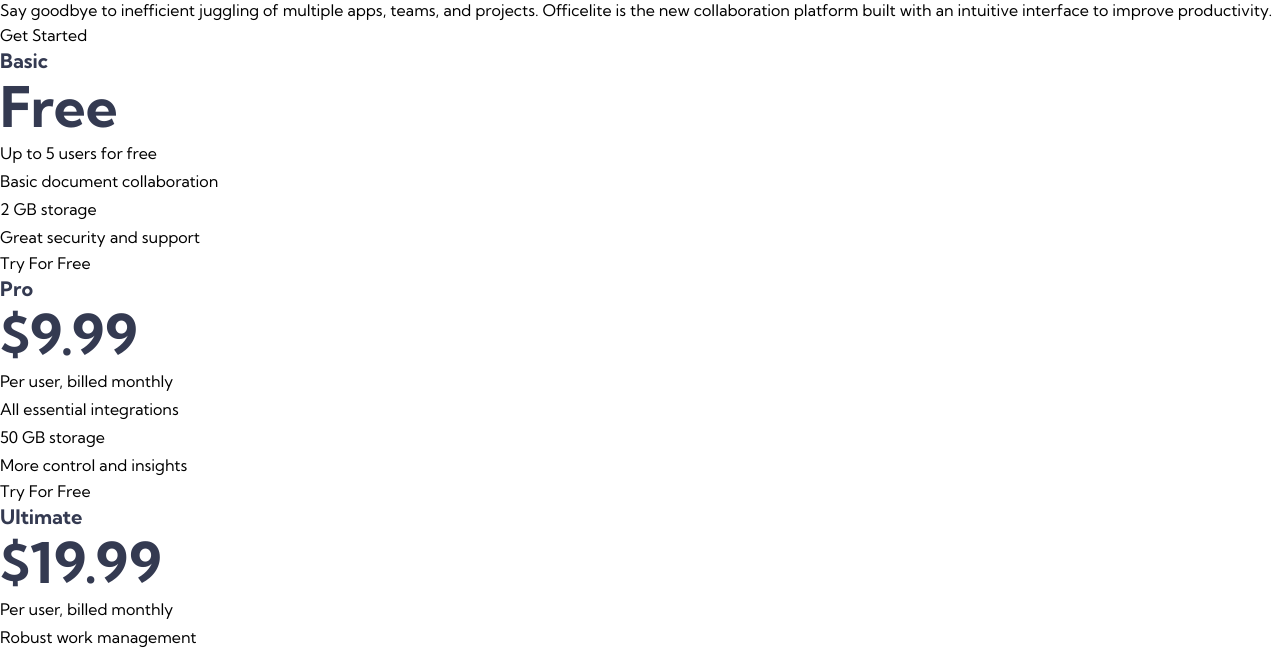
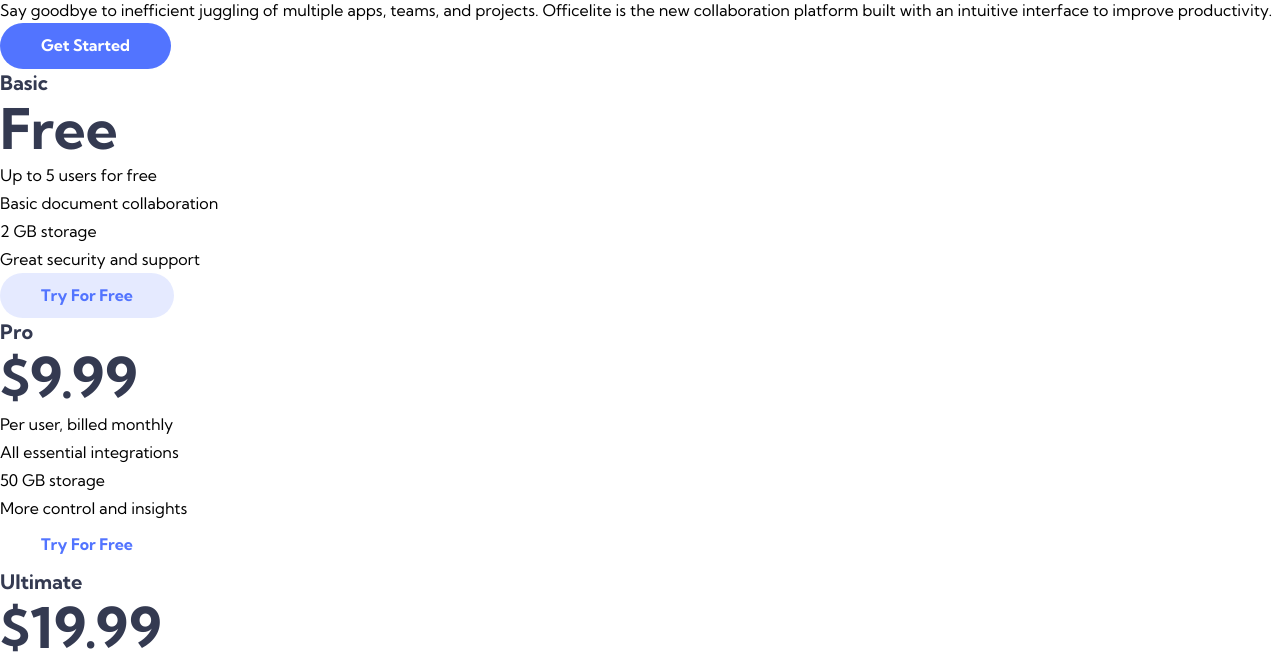
Before and after one commit to VCarames/FM--Officelite-Coming-Soon-Website-, a website: page index.html in a window 1280 px wide. Shown: the part 687-1344 px from the top of the page. Drawn offline with nearby package versions, Linux system fonts and the light colour scheme; files that its build step writes are made by us from their sources.

Commit message:
Buttons [SCSS]

```diff
--- a/index.html
+++ b/index.html
@@ -40,7 +40,9 @@
               an intuitive interface to improve productivity.
             </p>
 
-            <a href="/sign-up.html" class="intro-section__btn">Get Started</a>
+            <a href="/sign-up.html" class="intro-section__btn btn btn--blue"
+              >Get Started</a
+            >
           </div>
         </div>
       </section>
@@ -64,7 +66,9 @@
               <li>Great security and support</li>
             </ul>
 
-            <a href="/sign-up.html" class="plans-section__plan-btn"
+            <a
+              href="/sign-up.html"
+              class="plans-section__plan-btn btn btn--gray"
               >Try For Free</a
             >
           </div>
@@ -85,7 +89,9 @@
               <li>More control and insights</li>
             </ul>
 
-            <a href="/sign-up.html" class="plans-section__plan-btn"
+            <a
+              href="/sign-up.html"
+              class="plans-section__plan-btn btn btn--white"
               >Try For Free</a
             >
           </div>
@@ -106,7 +112,9 @@
               <li>VIP support</li>
             </ul>
 
-            <a href="/sign-up.html" class="plans-section__plan-btn"
+            <a
+              href="/sign-up.html"
+              class="plans-section__plan-btn btn btn--gray"
               >Try For Free</a
             >
           </div>
@@ -140,7 +148,7 @@
           </div>
         </div>
 
-        <a href="/sign-up.html" class="footer__btn">Get Started</a>
+        <a href="/sign-up.html" class="footer__btn btn">Get Started</a>
       </div>
     </footer>
   </body>
--- /dev/null
+++ b/src/scss/components/_buttons.scss
@@ -0,0 +1,33 @@
+.btn {
+  min-height: 2.75rem;
+  min-width: 10ch;
+
+  display: inline-flex;
+  align-items: center;
+  justify-content: center;
+
+  font-size: var(--fs-16);
+  font-weight: var(--fw-700);
+  line-height: 1.75; /* 28px */
+  text-align: center;
+  line-height: 1.1;
+
+  padding: 0.88rem 2.56rem;
+
+  border-radius: 1.75rem;
+}
+
+.btn--blue {
+  color: var(--neutral-clr-one);
+  background: var(--primary-clr-two);
+}
+
+.btn--gray {
+  color: var(--primary-clr-two);
+  background: var(--neutral-clr-four);
+}
+
+.btn--white {
+  color: var(--primary-clr-two);
+  background: var(--neutral-clr-one);
+}
--- a/src/scss/main.scss
+++ b/src/scss/main.scss
@@ -3,4 +3,6 @@
 
 @use "variables/variables";
 
+@use "components/buttons";
+
 @use "layouts/body";
--- a/src/scss/variables/_variables.scss
+++ b/src/scss/variables/_variables.scss
@@ -5,6 +5,7 @@
   --neutral-clr-one: hsl(0, 0%, 100%);
   --neutral-clr-two: hsla(0, 0%, 98%, 1)
   --neutral-clr-three: hsl(227, 13%, 52%);
+  --neutral-clr-four: hsla(228, 100%, 66%, 0.15);
 
   --ff: "Kumbh Sans", sans-serif;
 
```
Also changed, not shown: sign-up.html (+1 -1 lines).
